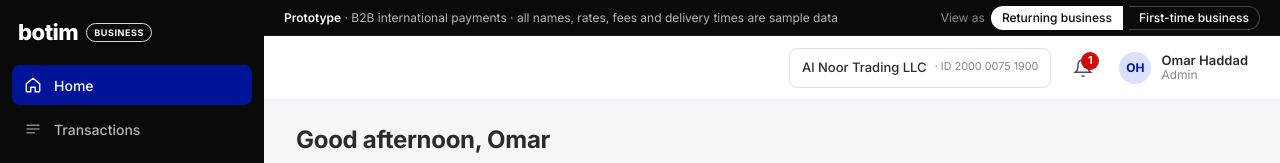
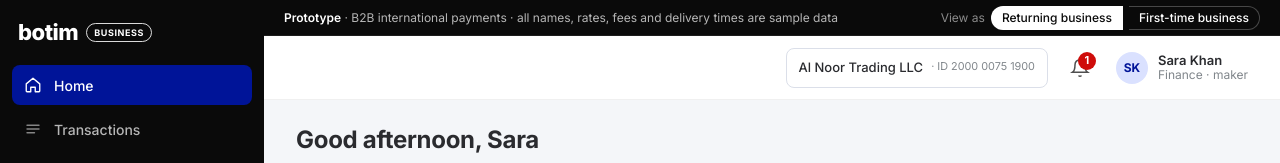
Before and after one commit to engmustafaali0-stack/b2bremittance, a plain HTML site: page index.html in a window 1280 px wide. Shown: the top 163 px of the page. Drawn offline with Linux system fonts and the light colour scheme.

Commit message:
Open the prototype in the Maker view
Co-Authored-By: Claude Opus 5.5 <noreply@anthropic.com>
Claude-Session: https://claude.ai/code/session_013ZMAFkPKTb39VmZbKKkZZt

```diff
--- a/index.html
+++ b/index.html
@@ -606,7 +606,7 @@ const mmss = s => `${Math.floor(s/60)}:${String(s%60).padStart(2,'0')}`;
 /* ================= state ================= */
 function seed(){
   return {
-    persona:'admin', balance:48250.00, disabled:false, introSeen:false, pausedCorridor:null, quoteSecs:300,
+    persona:'maker', balance:48250.00, disabled:false, introSeen:false, pausedCorridor:null, quoteSecs:300,
     rates:Object.fromEntries(Object.entries(CORRIDORS).map(([k,c])=>[k,c.rate])),
     beneficiaries:[
       {id:'B1',name:'Shenzhen Hengtai Electronics Co., Ltd',nick:'Hengtai',cc:'CN',method:'bank',acct:'•••• 5678',bank:'Bank of China',status:'active',email:'accounts@hengtai.example',known:true,changed:{at:'28 Oct, 16:05',by:'maker',old:{'Bank name':'Industrial and Commercial Bank of China','Account number':'6222 0200 0911 9021','SWIFT code':'ICBKCNBJSZN'}},fields:'CN_bank',cpv:{status:'match',name:'SHENZHEN HENGTAI ELECTRONICS CO LTD'}},
```
